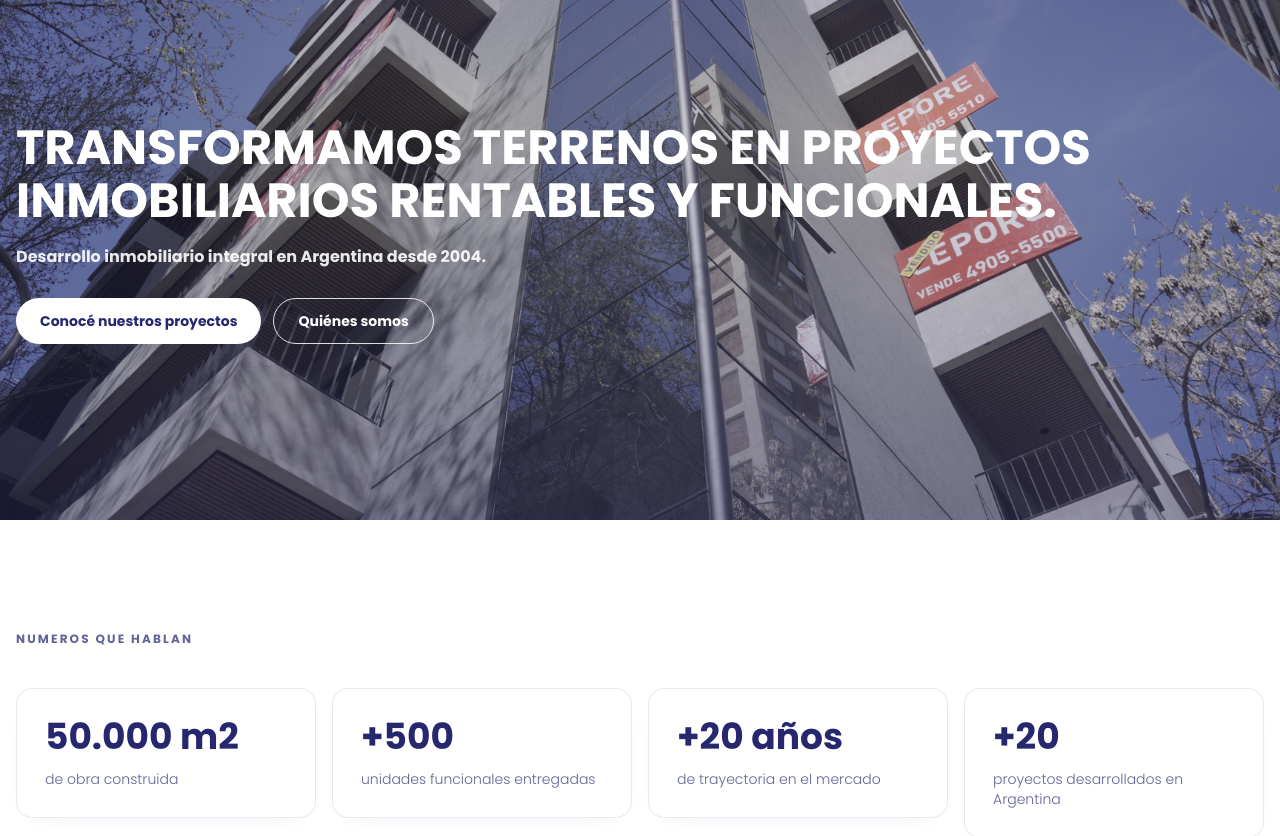
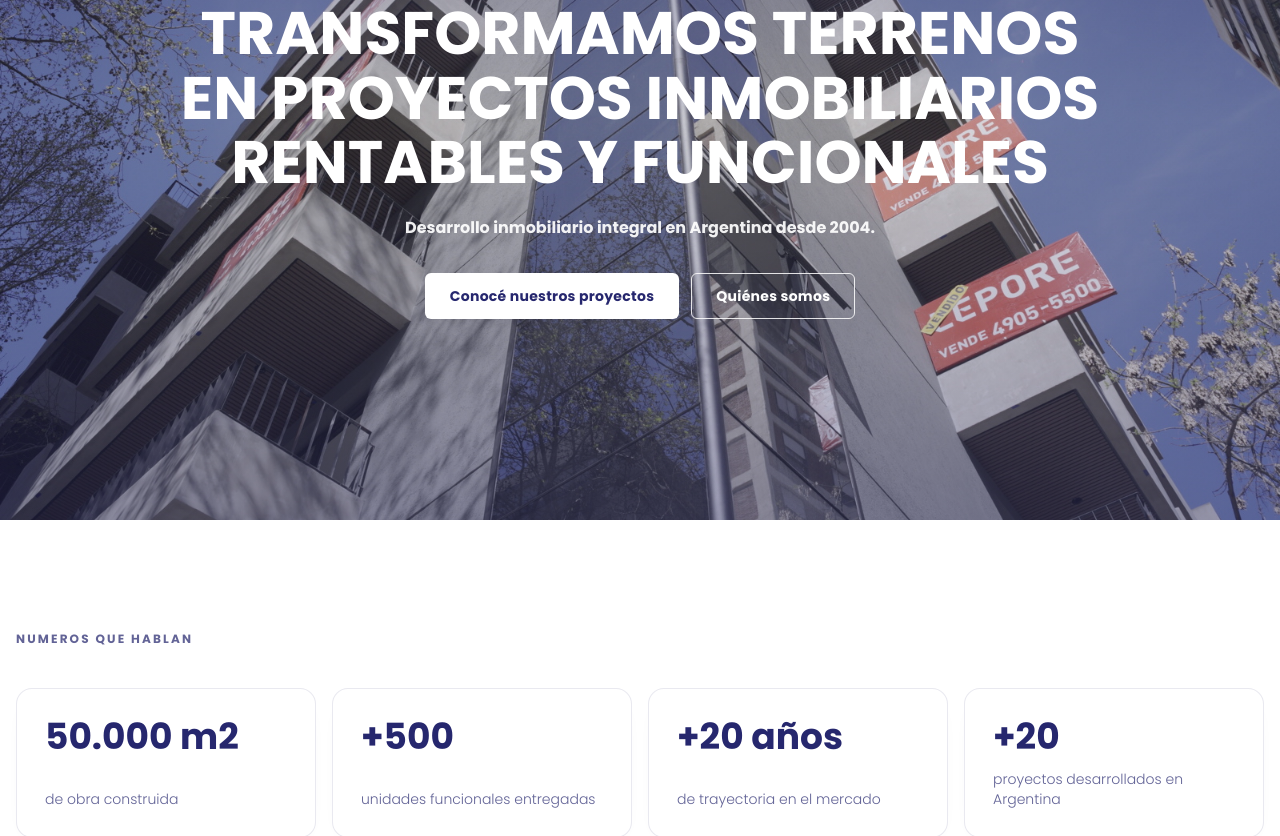
Before and after one commit to ivanaspinoso/website-sar, a Next.js app: page / in a window 1280 px wide. Shown: the part 280-1116 px from the top of the page. Built offline with nearby package versions, Linux system fonts and the light colour scheme.

Commit message:
actualizando homne

```diff
--- a/src/app/contacto/page.tsx
+++ b/src/app/contacto/page.tsx
@@ -33,31 +33,23 @@ export default function ContactoPage() {
           </Reveal>
 
           <Reveal className="panel">
-            <form className="space-y-4">
-              <input
-                type="text"
-                name="nombre"
-                placeholder="Nombre y apellido"
-                className="input-premium"
-              />
-              <input
-                type="email"
-                name="email"
-                placeholder="Correo electronico"
-                className="input-premium"
-              />
-              <input
-                type="tel"
-                name="telefono"
-                placeholder="Telefono"
-                className="input-premium"
-              />
-              <textarea
-                name="mensaje"
-                rows={5}
-                placeholder="Contanos sobre tu consulta"
-                className="input-premium"
-              />
+            <form className="space-y-6">
+              <div className="space-y-2">
+                <label htmlFor="nombre" className="label-premium">Nombre y apellido</label>
+                <input id="nombre" type="text" name="nombre" className="input-premium" />
+              </div>
+              <div className="space-y-2">
+                <label htmlFor="email" className="label-premium">Correo electronico</label>
+                <input id="email" type="email" name="email" className="input-premium" />
+              </div>
+              <div className="space-y-2">
+                <label htmlFor="telefono" className="label-premium">Telefono</label>
+                <input id="telefono" type="tel" name="telefono" className="input-premium" />
+              </div>
+              <div className="space-y-2">
+                <label htmlFor="mensaje" className="label-premium">Mensaje</label>
+                <textarea id="mensaje" name="mensaje" rows={5} className="input-premium resize-none" />
+              </div>
               <button type="submit" className="btn-primary w-full sm:w-auto">
                 Enviar consulta
               </button>
--- a/src/app/globals.css
+++ b/src/app/globals.css
@@ -58,11 +58,19 @@ h6 {
 }
 
 .btn-primary {
-  @apply inline-flex items-center justify-center gap-2 rounded-full bg-brand px-6 py-3 text-sm font-semibold text-white transition hover:bg-brand/90;
+  @apply inline-flex items-center justify-center gap-2 rounded-md border border-brand bg-brand px-6 py-3 text-sm font-semibold tracking-[0.02em] text-white transition-all duration-500 ease-in-out hover:bg-brand/92 hover:opacity-95;
 }
 
 .btn-outline {
-  @apply inline-flex items-center justify-center gap-2 rounded-full border border-brand/30 px-6 py-3 text-sm font-semibold text-foreground transition hover:border-brand hover:bg-brand/5;
+  @apply inline-flex items-center justify-center gap-2 rounded-md border border-brand/35 bg-transparent px-6 py-3 text-sm font-semibold tracking-[0.02em] text-foreground transition-all duration-500 ease-in-out hover:border-brand hover:bg-brand/5;
+}
+
+.btn-light {
+  @apply inline-flex items-center justify-center gap-2 rounded-md border border-white/80 bg-white px-6 py-3 text-sm font-semibold tracking-[0.02em] text-foreground transition-all duration-500 ease-in-out hover:bg-white/90;
+}
+
+.btn-outline-light {
+  @apply inline-flex items-center justify-center gap-2 rounded-md border border-white/85 bg-transparent px-6 py-3 text-sm font-semibold tracking-[0.02em] text-white transition-all duration-500 ease-in-out hover:bg-white hover:text-foreground;
 }
 
 .section-padding {
@@ -94,5 +102,13 @@ h6 {
 }
 
 .input-premium {
-  @apply w-full rounded-xl border border-brand/20 bg-white px-4 py-3 outline-none transition focus:border-brand focus:ring-2 focus:ring-brand/15;
+  @apply w-full border-0 border-b border-brand/25 bg-transparent px-0 py-3 text-sm text-foreground outline-none transition-all duration-500 ease-in-out placeholder:text-muted/70 focus:border-brand;
 }
+
+.label-premium {
+  @apply text-xs font-semibold tracking-[0.14em] text-muted uppercase;
+}
+
+.project-card-media {
+  @apply relative aspect-[4/5] overflow-hidden rounded-xl;
+}
--- a/src/app/metodologia/page.tsx
+++ b/src/app/metodologia/page.tsx
@@ -35,12 +35,15 @@ export default function MetodologiaPage() {
             <Reveal
               key={number}
               delay={idx * 0.05}
-              className="panel grid gap-4 md:grid-cols-[90px_1fr]"
+              className="panel relative overflow-hidden"
             >
-              <p className="text-xl font-semibold text-muted">{number}</p>
-              <div>
-                <h2 className="text-2xl font-semibold">{title}</h2>
-                <p className="mt-2 text-muted">{text}</p>
+              <div className="timeline-line hidden md:block" />
+              <div className="grid gap-4 md:grid-cols-[90px_1fr] md:gap-6">
+                <p className="text-xl font-semibold text-muted md:pt-1">{number}</p>
+                <div>
+                  <h2 className="text-2xl font-semibold">{title}</h2>
+                  <p className="mt-2 text-muted">{text}</p>
+                </div>
               </div>
             </Reveal>
           ))}
--- a/src/app/page.tsx
+++ b/src/app/page.tsx
@@ -3,6 +3,7 @@ import Image from "next/image";
 import type { Metadata } from "next";
 import { AnimatedCounter } from "@/components/animated-counter";
 import { Reveal } from "@/components/reveal";
+import { ParallaxMedia } from "@/components/parallax-media";
 
 export const metadata: Metadata = {
   title: "Inicio",
@@ -22,27 +23,28 @@ export default function Home() {
     <>
       <section id="inicio" className="relative -mt-20">
         <div className="relative min-h-[100svh] overflow-hidden">
-          <div className="absolute inset-0 bg-[url('/heroHome.jpg')] bg-cover bg-[center_30%] md:bg-center" />
+          <ParallaxMedia className="absolute inset-0" intensity={20}>
+            <div className="h-[108%] w-full bg-[url('/heroHome.jpg')] bg-cover bg-[center_30%] md:bg-center" />
+          </ParallaxMedia>
           <div className="absolute inset-0 bg-gradient-to-b from-brand/45 via-brand/8 to-brand/30" />
-          <div className="container-sar relative min-h-[85svh] flex items-center justify-center">
-            <Reveal className="absolute left-0 max-w-6xl space-y-4 text-white md:bottom-14">
-
-              <h1 className="text-3xl leading-[1.1] font-semibold md:text-5xl lg:text-5xl">
-                TRANSFORMAMOS TERRENOS EN PROYECTOS INMOBILIARIOS RENTABLES Y FUNCIONALES.
+          <div className="container-sar relative mt-20 flex min-h-[calc(100svh-5rem)] items-center justify-center">
+            <Reveal className="max-w-5xl space-y-5 p-6 text-center text-white md:p-9">
+              <h1 className="text-balance text-3xl leading-[1.08] font-semibold md:text-5xl lg:text-6xl">
+                TRANSFORMAMOS TERRENOS EN PROYECTOS INMOBILIARIOS RENTABLES Y FUNCIONALES
               </h1>
-              <p className="max-w-2xl text-sm font-semibold leading-relaxed text-white/90 md:text-base">
+              <p className="mx-auto max-w-2xl text-sm font-semibold leading-relaxed text-white/92 md:text-base">
                 Desarrollo inmobiliario integral en Argentina desde 2004.
               </p>
-              <div className="flex flex-col gap-3 pt-3 sm:flex-row">
+              <div className="flex flex-col items-center justify-center gap-3 pt-3 sm:flex-row">
                 <Link
                   href="#proyectos"
-                  className="inline-flex items-center justify-center rounded-full bg-white px-6 py-3 text-sm font-semibold text-foreground transition hover:bg-white/90"
+                  className="btn-light"
                 >
                   Conocé nuestros proyectos
                 </Link>
                 <Link
                   href="#nosotros"
-                  className="inline-flex items-center justify-center rounded-full border border-white/85 px-6 py-3 text-sm font-semibold text-white transition hover:bg-white hover:text-foreground"
+                  className="btn-outline-light"
                 >
                   Quiénes somos
                 </Link>
@@ -56,10 +58,10 @@ export default function Home() {
         <div className="container-sar">
           <Reveal>
             <p className="eyebrow mb-10">NUMEROS QUE HABLAN</p>
-            <div className="grid gap-4 md:grid-cols-4">
+            <div className="grid gap-4 sm:grid-cols-2 xl:grid-cols-4">
               {metrics.map((item, index) => (
                 <Reveal key={item.label} delay={0.08 * index}>
-                  <article className="panel bg-surface">
+                  <article className="panel flex h-full flex-col justify-between bg-surface">
                     <p className="text-3xl font-semibold md:text-4xl">
                       <AnimatedCounter
                         value={item.value}
@@ -159,14 +161,16 @@ export default function Home() {
               Nuestra trayectoria
             </h2>
             <div className="mt-6 overflow-hidden rounded-3xl bg-surface p-1 md:mt-7 md:p-2">
-              <div className="overflow-x-auto">
+              <div className="overflow-hidden">
+                <ParallaxMedia className="mx-auto w-full" intensity={14}>
                   <Image
                     src="/cronologia2.png"
                     alt="Cronología de proyectos destacados"
                     width={1820}
                     height={500}
-                  className="mx-auto h-auto w-[1320px] max-w-none brightness-90 contrast-125 md:w-full md:max-w-full"
+                    className="mx-auto h-auto w-full brightness-90 contrast-125"
                   />
+                </ParallaxMedia>
               </div>
             </div>
             <div className="mt-6 md:mt-7">
--- /dev/null
+++ b/src/components/parallax-media.tsx
@@ -0,0 +1,33 @@
+"use client";
+
+import { motion, useScroll, useTransform } from "framer-motion";
+import type { ReactNode } from "react";
+import { useRef } from "react";
+
+type ParallaxMediaProps = {
+  children: ReactNode;
+  className?: string;
+  intensity?: number;
+};
+
+export function ParallaxMedia({
+  children,
+  className,
+  intensity = 24,
+}: ParallaxMediaProps) {
+  const ref = useRef<HTMLDivElement | null>(null);
+  const { scrollYProgress } = useScroll({
+    target: ref,
+    offset: ["start end", "end start"],
+  });
+
+  const y = useTransform(scrollYProgress, [0, 1], [-intensity, intensity]);
+
+  return (
+    <div ref={ref} className={className}>
+      <motion.div style={{ y }} className="h-full w-full">
+        {children}
+      </motion.div>
+    </div>
+  );
+}
--- a/src/components/reveal.tsx
+++ b/src/components/reveal.tsx
@@ -16,7 +16,7 @@ export function Reveal({ children, delay = 0, className }: RevealProps) {
       initial={{ opacity: 0, y: 26 }}
       whileInView={{ opacity: 1, y: 0 }}
       viewport={{ once: true, amount: 0.2 }}
-      transition={{ duration: 0.55, ease: "easeOut", delay }}
+      transition={{ duration: 0.8, ease: "easeInOut", delay }}
     >
       {children}
     </motion.div>
```
Also changed, not shown: src/app/proyectos/page.tsx (+23 -10 lines). Lines whose indentation alone changed are shown as unchanged.
